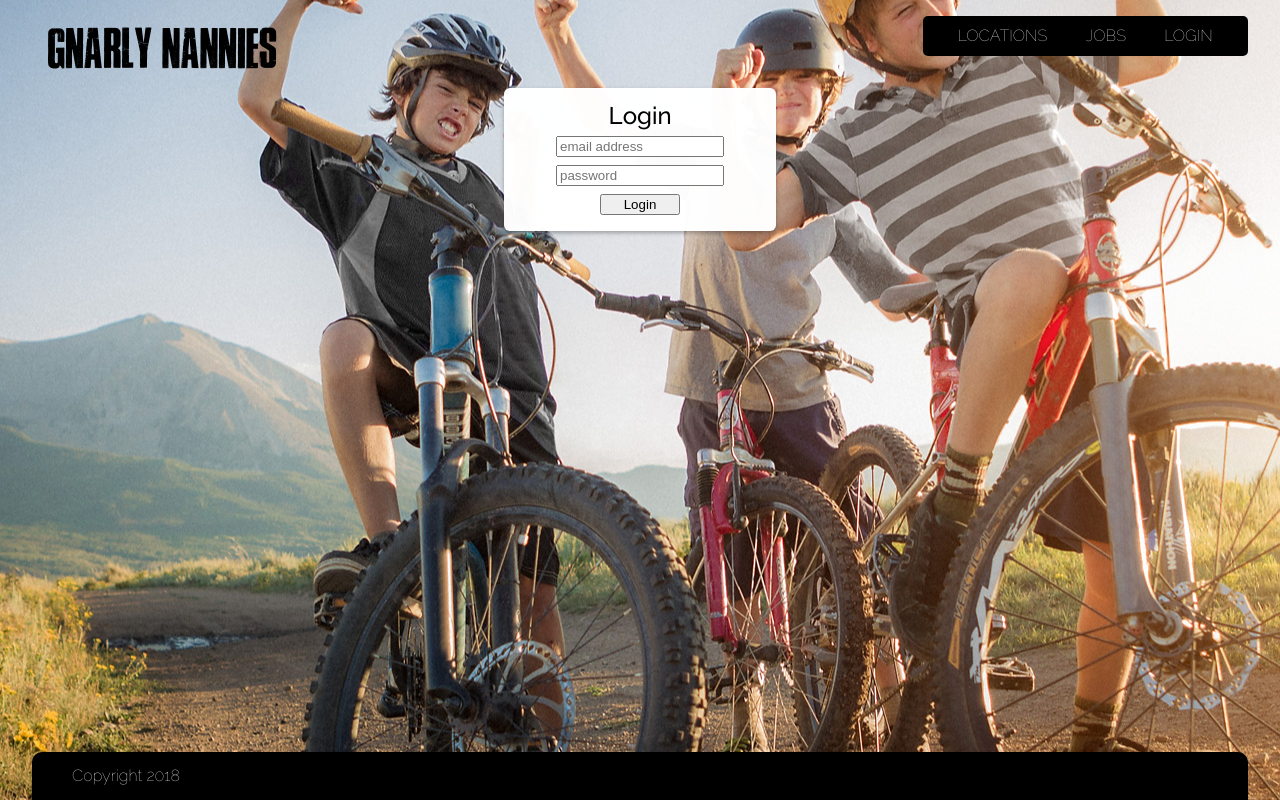
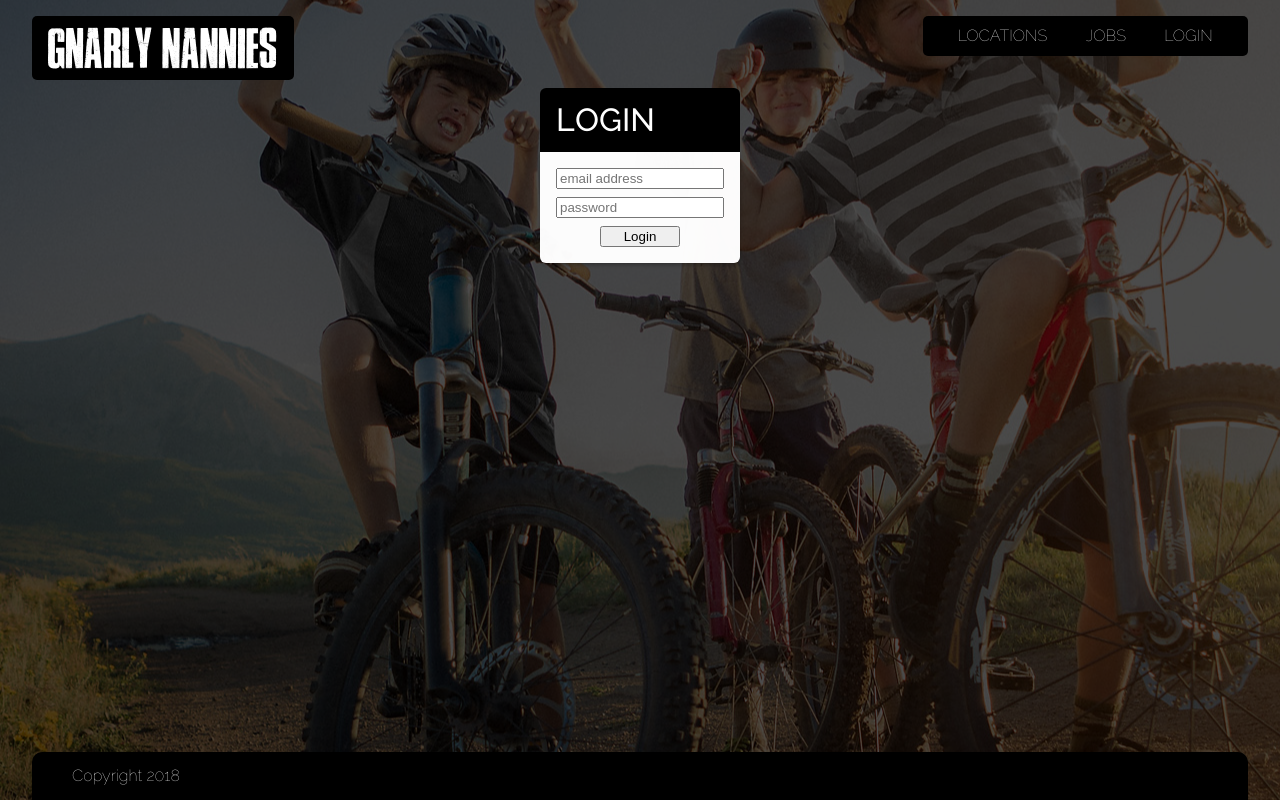
Before and after one commit to chasfricke/capstone-FE, a React (Create React App) app: page /login in a window 1280 px wide. Built offline with nearby package versions, Linux system fonts and the light colour scheme; no server answers.

Commit message:
updated heading style on all sections

```diff
--- a/src/App.css
+++ b/src/App.css
@@ -16,8 +16,13 @@ html {
 
 .site-content {
   background-image: url("./images/background_img/boys_bikes_muscles.jpg");
+
   min-height: 100%;
   background-attachment: fixed;
   background-position: center;
   background-repeat: no-repeat;
 }
+
+.site-background{
+  background-color: rgba(0,0,0,0.70);
+}
--- a/src/App.js
+++ b/src/App.js
@@ -35,6 +35,7 @@ class App extends Component {
     return (
         <BrowserRouter>
         <div className="site-content">
+          <div className="site-background">
             <div className="site-body">
               <div className="app-header">
                 <Header />
@@ -52,6 +53,7 @@ class App extends Component {
             </div>
             <Footer className="footer"/>
           </div>
+        </div>
         </BrowserRouter>
     );
   }
--- a/src/components/Jobs.js
+++ b/src/components/Jobs.js
@@ -54,9 +54,12 @@ export class JobsForm extends React.Component {
 	render() {
 		return (
 		<div className="job-form-padding">
+		<div className="application-header">
+			<h3>NANNY APPLICATION</h3>
+		</div>
 		<div className="job-form-container">
+
 		<h3 className="submit-success">{this.state.submit}</h3>
-		<h3>NANNY APPLICATION</h3>
 		<form className="job-form" onSubmit={this.submitHandler}>
 			<div className="form-section">
 				<h4>Login</h4>
--- a/src/components/Locations.js
+++ b/src/components/Locations.js
@@ -7,10 +7,11 @@ export class Locations extends React.Component {
 	render() {
 		return (
 			<div className="locations-list-container">
+				<div className="div-header">
+					<h3>CITIES</h3>
+				</div>
 				<div className="locations-list">
 					<div className="location-container">
-						<h3>CITIES</h3>
-						<hr/>
 						<h4>Colorado</h4>
 						<ul>
 							<Link to="/locations/denver"><span className="locations-link">Denver</span></Link>
--- a/src/components/Login.js
+++ b/src/components/Login.js
@@ -34,8 +34,10 @@ handleInputChange(event) {
 	render() {
 		return (
 			<div className="login-container">
-			<div className="login-form">
-				<h4>Login</h4>
+				<div className="login-header">
+					<h3>LOGIN</h3>
+				</div>
+				<div className="login-form">
 					<form>
 						<div className="login-elements">
 							<input type="email" name="email_address" placeholder="email address" required onChange={this.handleInputChange} />
@@ -43,7 +45,7 @@ handleInputChange(event) {
 							<button onClick={this.onLoginSubmit}>Login</button>
 						</div>
 					</form>
-			</div>
+				</div>
 			</div>
 		)
 	}
--- a/src/components/NannyCards.js
+++ b/src/components/NannyCards.js
@@ -39,12 +39,17 @@ export class NannyCards extends React.Component {
                         </header>
                         <section className="nanny-info">
                             <div className="nanny-info-header">
-                                <h4>{item.first_name + " " + item.last_name}</h4>
+                                <h4 className="nanny-name">{item.first_name + " " + item.last_name}</h4>
                                 <p className="match-percentage">{matchPercentage}% Match</p>
                             </div>
-                            <p>{item.city + ", " + item.state}</p>
-                            <p>{item.background}</p>
-                            <p>Hourly Rate: ${item.hourly_rate}</p>
+                            <div className="nanny-description">
+                                <p>{item.city + ", " + item.state}</p>
+                                <br/>
+                                <p>{item.background}</p>
+                                <br/>
+                                <p className="hourly-rate">Hourly Rate: ${item.hourly_rate}</p>
+                            </div>
+
                         </section>
                     </div>
                 </li>
--- a/src/css/Filter.css
+++ b/src/css/Filter.css
@@ -4,13 +4,12 @@
 
 .nannies-title {
     padding: 1rem;
-    background-color:rgba(255, 255, 255, 0.98);
-    border-radius: 6px;
+    background-color: black;
+    color: white;
+    border-radius: 6px 6px 0 0;
     box-shadow: 0 2px 4px 0 rgba(0, 0, 0, 0.3);
     margin-left: 2rem;
-    margin-right: 1.5rem;
-    color: rgb(45, 45, 45);
-    display: inline-block;
+    margin-right: 2rem;
 }
 
 .filter-list-container {
@@ -21,7 +20,7 @@
 .filter-container {
     background-color: rgba(255, 255, 255, 0.98);
     margin-left: 2rem;
-    margin-top: 1rem;
+    margin-top: 0.25rem;
     margin-bottom: 1rem;
     padding-bottom: 1rem;
     height: 50vh;
--- a/src/css/Header.css
+++ b/src/css/Header.css
@@ -33,10 +33,9 @@
     border-radius: 3px 3px 3px 3px;
     color:white;
     padding: 0.2rem;
+    padding-top: 0.25rem;
     margin-right: 1rem;
     margin-left: 1rem;
-
-
 }
 
 .header-link:hover {
@@ -49,7 +48,8 @@
 } */
 
 .logo {
-    color: black;
+    color: white;
+    background-color: black;
     padding-top: 1rem;
     padding-left: 1rem;
     padding-right: 1rem;
@@ -58,8 +58,6 @@
 }
 
 .logo:hover {
-    color: white;
-    background-color: black;
     box-shadow: 0 2px 4px 0 rgba(0, 0, 0, 0.3);
 }
 
--- a/src/css/Jobs.css
+++ b/src/css/Jobs.css
@@ -3,14 +3,23 @@
     padding-bottom: 2rem;
 }
 
+.application-header {
+    background-color: black;
+    color: white;
+    padding: 1rem;
+    border-radius: 6px 6px 0 0;
+    margin-left: 2rem;
+    margin-right: 2rem;
+}
+
 .job-form-container {
-    border-radius: 6px;
+    border-radius: 0 0 6px 6px;
     box-shadow: 0 2px 4px 0 rgba(0, 0, 0, 0.3);
-    width: calc(100vw - 7rem);
+    width: calc(100vw - 5rem);
     margin-left: 2rem;
     background-color: rgba(255, 255, 255, 0.98);
     color: rgb(45, 45, 45);
-    padding: 1rem;
+
 }
 
 .job-form-container h3 {
--- a/src/css/Locations.css
+++ b/src/css/Locations.css
@@ -1,18 +1,29 @@
 .locations-list-container{
     padding-top: 2rem;
+    margin-left: 2rem;
+    margin-right: 2rem;
 }
 
 .locations-list {
     background-color:rgba(255, 255, 255, 0.98);
-    border-radius: 6px;
+    border-radius: 0 0 6px 6px;
     box-shadow: 0 2px 4px 0 rgba(0, 0, 0, 0.3);
-    margin-left: 2rem;
-    margin-right: 2rem;
+
     color: rgb(45, 45, 45);
 }
 
 .location-container {
     padding: 1rem;
+}
+
+.div-header {
+    background-color: black;
+    padding: 1rem;
+    border-radius: 6px 6px 0 0;
+}
+
+.div-header h3 {
+    color: white;
 }
 
 .locations-list li{
--- a/src/css/Login.css
+++ b/src/css/Login.css
@@ -1,15 +1,25 @@
-.login-form {
-    background-color: rgba(255, 255, 255, 0.98);
-    padding: 1rem;
-    border-radius: 6px;
-    box-shadow: 0 2px 4px 0 rgba(0, 0, 0, 0.3);
-    width: 15rem;
-    margin: auto;
+.login-container{
+    padding-top: 2rem;
     display: flex;
     flex-direction: column;
     justify-content: center;
     align-items: center;
+}
 
+.login-form {
+    background-color: rgba(255, 255, 255, 0.98);
+    border-radius: 0 0 6px 6px;
+    box-shadow: 0 2px 4px 0 rgba(0, 0, 0, 0.3);
+    padding: 1rem;
+
+}
+
+.login-header {
+    background: black;
+    color: white;
+   width: 10.5rem;
+    padding: 1rem;
+    border-radius: 6px 6px 0 0;
 }
 
 .login-elements {
@@ -26,7 +36,3 @@
     width: 5rem;
     align-self: center;
 }
-
-.login-container {
-    padding-top: 2rem;
-}
--- a/src/css/NannyCard.css
+++ b/src/css/NannyCard.css
@@ -3,7 +3,7 @@
     box-shadow: 0 2px 4px 0 rgba(0, 0, 0, 0.3);
     width: calc(100vw - 17.5rem);
     margin-left: 1rem;
-    margin-top: 1rem;
+    margin-bottom: 0.5rem;
     display: flex;
     flex-direction: row;
     background-color: rgba(255, 255, 255, 0.98);
@@ -19,12 +19,15 @@
 .nanny-info-header {
     display: flex;
     flex-direction: row;
-    align-items: center;
+    /* align-items: center; */
     justify-content: space-between;
 }
 
 .match-percentage {
-    padding-bottom: 0.25rem;
+    padding: 0.5rem;
+    background-color: black;
+    color: white;
+    border-radius: 0 6px 0 6px;
 }
 
 .nanny-profile-img {
@@ -37,13 +40,25 @@
     display: flex;
     flex-direction: column;
     align-items: left;
-    padding: 0.75rem;
+    padding: 0 0 0 0.75rem;
 }
 
 .nanny-card-container h4 {
     color: rgb(45, 45, 45);
 }
 
+.nanny-info-header h4 {
+    color: rgb(45, 45, 45);
+}
+
 .nanny-list {
-    padding-bottom: 1rem;
+    padding-top: 0.25rem;
 }
+
+.nanny-name {
+    padding-top: .5rem;
+}
+
+.nanny-description {
+    padding-right: 0.75rem;
+}
```
Lines whose indentation alone changed are shown as unchanged.
